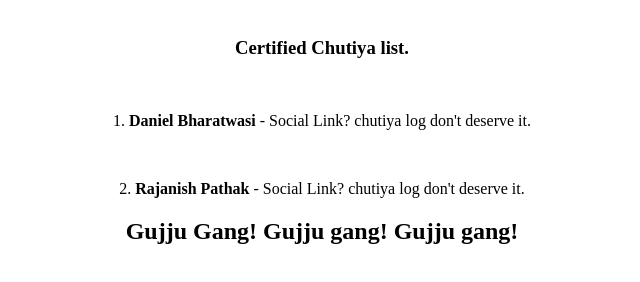
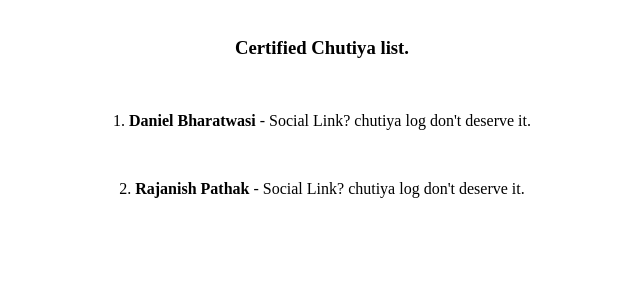
Before and after one commit to ehsahil/gujjubang.github.io, a plain HTML site: page index.html in a window 1280 px wide. Shown: the part 66-348 px from the top of the page, without its empty margins (318-958 px from the left). Drawn offline with Linux system fonts and the light colour scheme.

Commit message:
Update index.html

```diff
--- a/index.html
+++ b/index.html
@@ -9,6 +9,4 @@
 
 </div></center>
 </body>
-
-<Center><h2> Gujju Gang! Gujju gang! Gujju gang!</h2></center>
 <!--MADARCHOD-ONLY-WHEN-YOU-ARE-FROM-GUJJU-BANG-->
```
